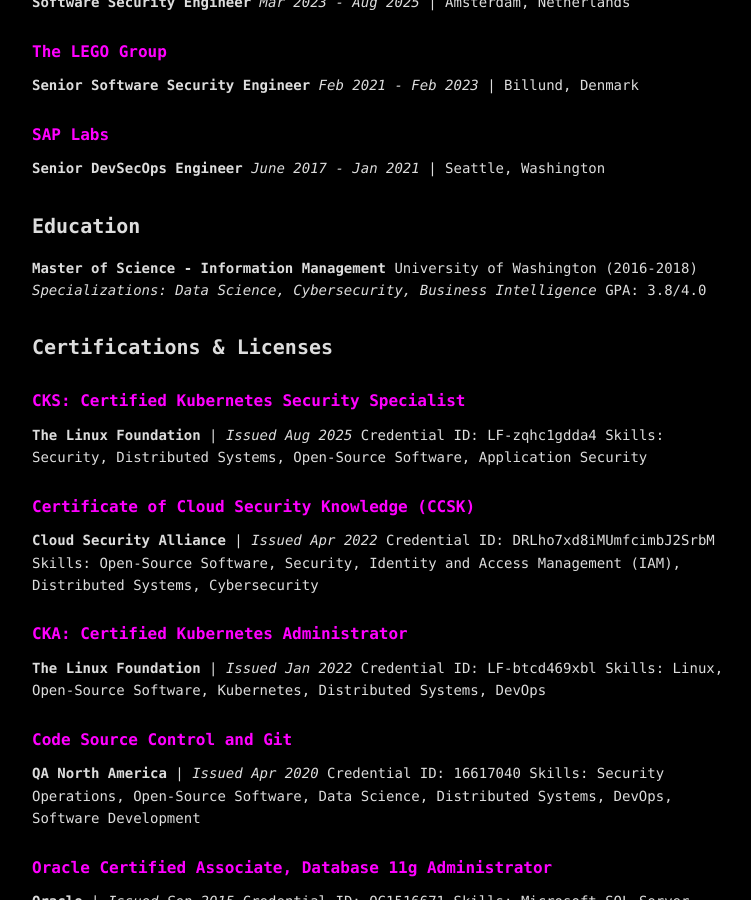
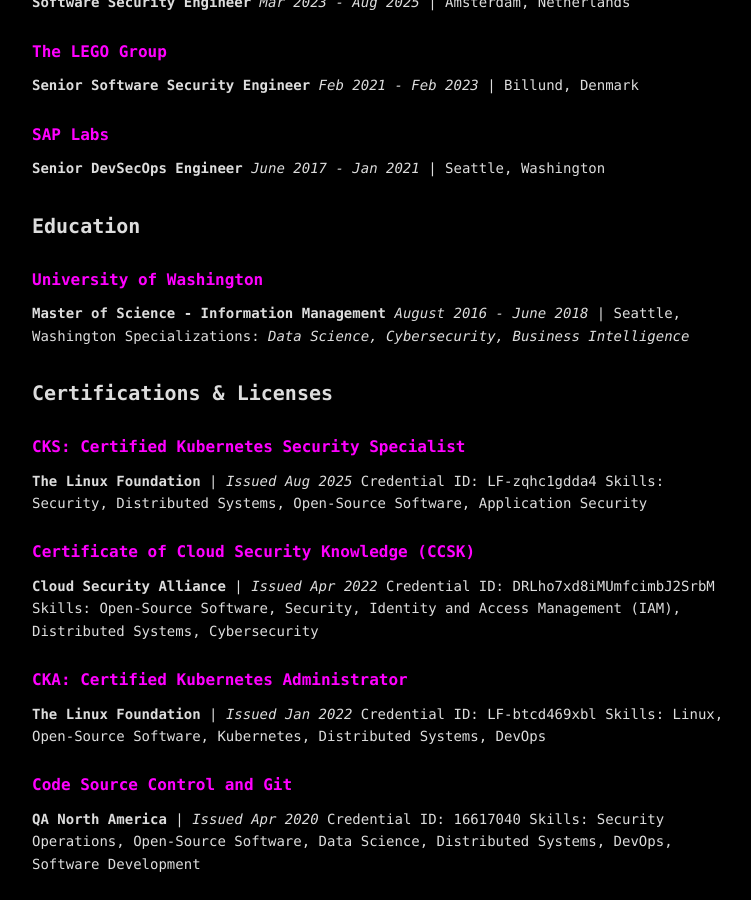
Before and after one commit to tpbansal/thinkingcow, a Jekyll site: the page built from docs/herd/profile_1.md, in a window 1280 px wide and 900 px high, scrolled down 440 px. Shown: the whole window, without its empty margins (253-1004 px from the left). Built offline with Jekyll 4.4.1, drawn with Linux system fonts in a browser that asks for light colours.

Commit message:
edit profile

```diff
--- a/docs/herd/profile_1.md
+++ b/docs/herd/profile_1.md
@@ -20,10 +20,10 @@
 
 ## Education
 
+### University of Washington
 **Master of Science - Information Management**
-University of Washington (2016-2018)
-*Specializations: Data Science, Cybersecurity, Business Intelligence*
-GPA: 3.8/4.0
+*August 2016 - June 2018* | Seattle, Washington
+Specializations: *Data Science, Cybersecurity, Business Intelligence*
 
 ## Certifications & Licenses
 
```
